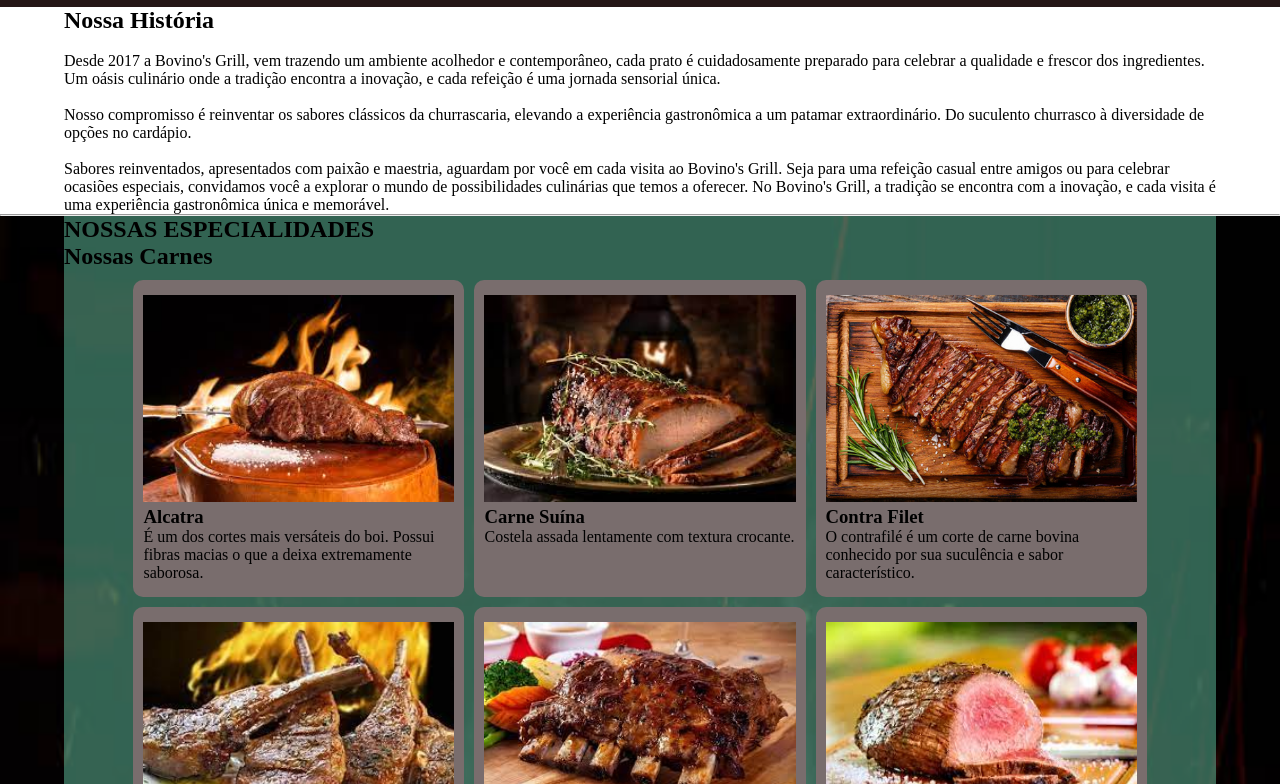
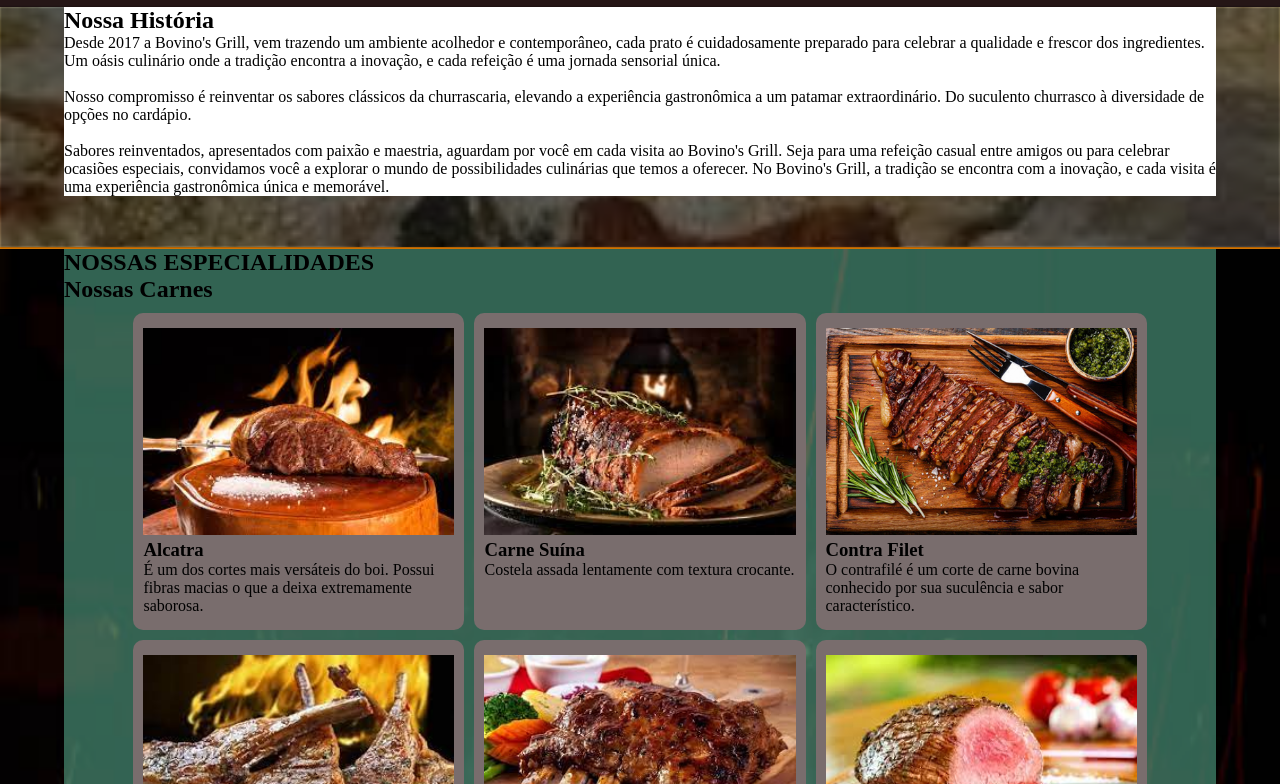
Before and after one commit to WesleyRSC/Projeto-Grupo-9, a plain HTML site: page index.html in a window 1280 px wide. Shown: the part 158-942 px from the top of the page. Drawn offline with Linux system fonts and the light colour scheme.

Commit message:
style: change hitoria section

```diff
--- a/index.html
+++ b/index.html
@@ -40,10 +40,10 @@
     </header>
     <main>
       <section id="historia">
+        <div class="filter"></div>
         <div class="container-section">
-          <div class="historia">
+          <div class="historia-text">
             <h2>Nossa História</h2>
-            <br />
             <p>
               Desde 2017 a Bovino's Grill, vem trazendo um ambiente acolhedor e
               contemporâneo, cada prato é cuidadosamente preparado para celebrar
@@ -69,7 +69,7 @@
           </div>
         </div>
       </section>
-      <hr />
+
       <section id="cardapio">
         <div class="container-section">
           <h2>NOSSAS ESPECIALIDADES</h2>
@@ -296,7 +296,7 @@
           </div>
         </div>
       </section>
-      <hr />
+
       <section class="eventos" id="eventos">
         <div class="container-section">
           <div class="reserva">
@@ -318,7 +318,7 @@
           </div>
         </div>
       </section>
-      <hr />
+
       <section id="kids">
         <div class="container-section">
           <div class="conteudokids">
@@ -354,7 +354,7 @@
         </form>
       </section>
     </main>
-    <hr />
+
     <footer>
       <p>
         Entre em contato conosco: <br />
--- a/style.css
+++ b/style.css
@@ -13,6 +13,10 @@ html {
 .container-section {
   width: 90%;
   margin: auto;
+}
+
+section {
+  border-bottom: 2px solid #d97904;
 }
 
 header {
@@ -46,7 +50,7 @@ header {
 }
 
 .menu {
-  color: antiquewhite;
+  color: #cac2b5;
   padding: 0;
   list-style: none;
   width: 100%;
@@ -80,6 +84,36 @@ header {
   height: 100%;
 }
 
+#historia {
+  background-image: url("./assets/fundoheader.jpeg");
+  background-position: center;
+  background-size: cover;
+  vertical-align: middle;
+  min-height: 30vh;
+  max-height: 40vh;
+  max-width: 100vw;
+}
+
+#historia .filter {
+  min-width: 100%;
+  min-height: inherit;
+  height: inherit;
+  filter: blur(1px);
+  height: inherit;
+  z-index: 0;
+  background: #00000081;
+  position: absolute;
+}
+
+#historia > .container-section {
+  height: auto;
+  position: relative;
+}
+
+.historia-text{
+    background-color: white;
+}
+
 #cardapio {
   background-image: url("./assets/chamas.jpg");
   background-position: center;
@@ -88,8 +122,8 @@ header {
   background-size: 100% 100%;
 }
 
-#cardapio>.container-section{
-    background-color: rgba(127, 255, 212, 0.384);
+#cardapio > .container-section {
+  background-color: rgba(127, 255, 212, 0.384);
 }
 
 .cards {
@@ -111,6 +145,11 @@ header {
 .card > figure > img {
   height: auto;
   width: 100%;
+}
+
+footer {
+  color: #cac2b5;
+  background-color: #730202;
 }
 
 /* *{
```
